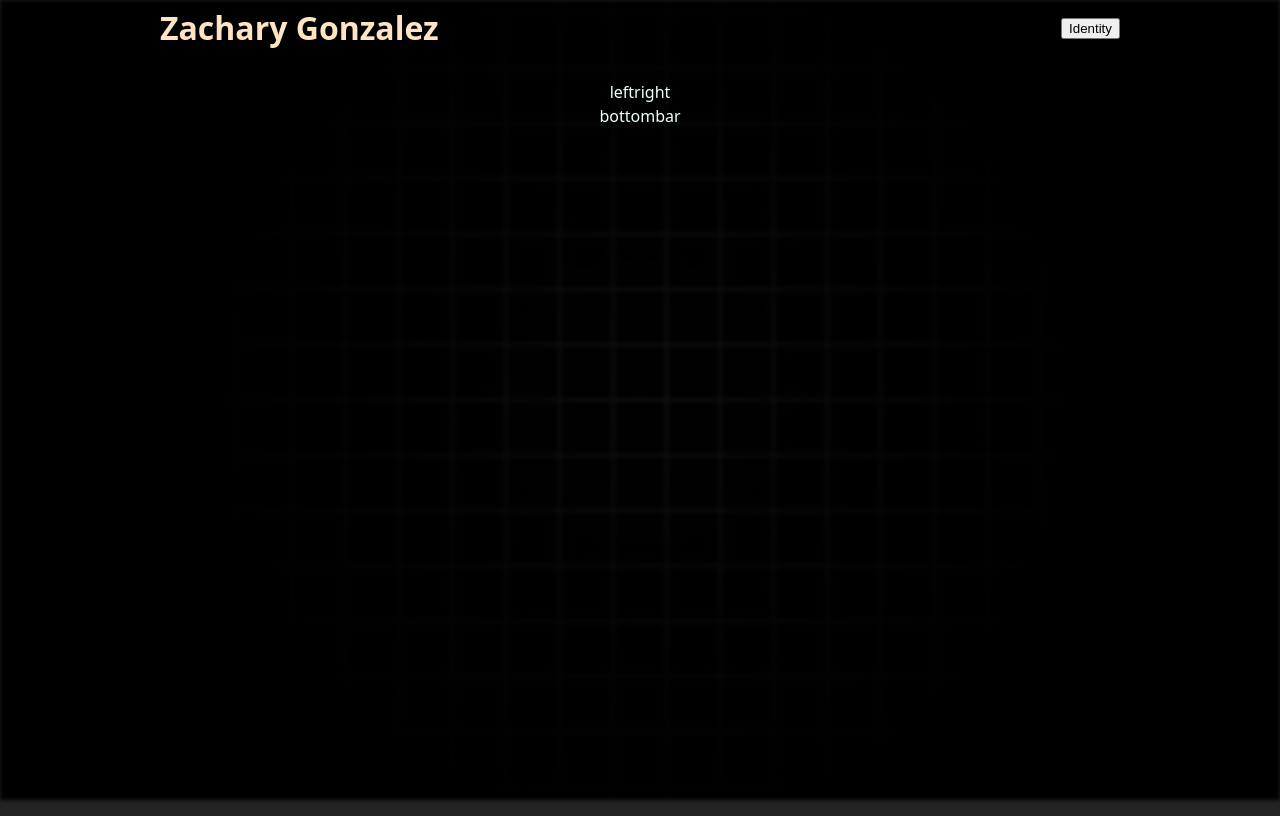
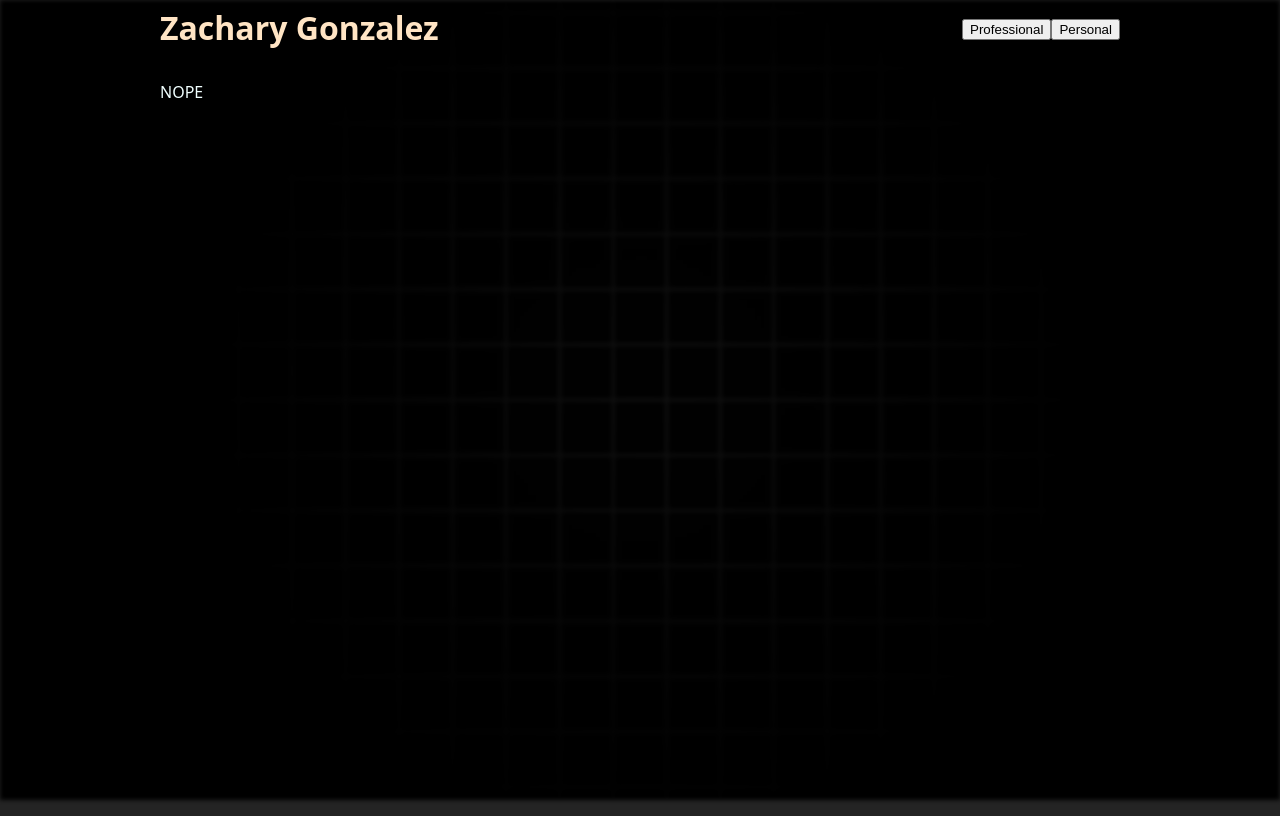
Before and after one commit to ZacharyGonzalez/Portfolio, a React (Vite) app: page /Personal in a window 1280 px wide. Built offline with nearby package versions, Linux system fonts and the light colour scheme.

Commit message:
Adding routing

```diff
--- a/package.json
+++ b/package.json
@@ -11,7 +11,8 @@
   },
   "dependencies": {
     "react": "^19.1.1",
-    "react-dom": "^19.1.1"
+    "react-dom": "^19.1.1",
+    "react-router-dom": "^7.9.4"
   },
   "devDependencies": {
     "@eslint/js": "^9.36.0",
--- a/src/app/App.tsx
+++ b/src/app/App.tsx
@@ -1,11 +1,18 @@
 import './App.css'
+import { Routes, Route } from 'react-router-dom'
 import Professional from './pages/professional'
 import Navbar from '../components/layout/Navbar'
+import Personal from './pages/personal'
+
 function App() {
+
   return (
     <div className='main-parent'>
-      <Navbar />
-      <Professional />
+        <Navbar/>
+        <Routes>
+          <Route path='/' element={<Professional/>}/>
+          <Route path='/Personal' element={<Personal/>}/>
+        </Routes>
     </div>
   )
 }
--- /dev/null
+++ b/src/app/pages/personal.tsx
@@ -0,0 +1,5 @@
+export default function Personal() {
+    return (
+        'NOPE'
+    )
+}
--- a/src/components/layout/Navbar.tsx
+++ b/src/components/layout/Navbar.tsx
@@ -1,13 +1,15 @@
 import './navbar.css'
-import Button from '../ui/Button'
-function test() {
-    return null
-}
+import { useNavigate } from 'react-router-dom'
+
 export default function Navbar() {
+    const navigate = useNavigate();
     return (
         <div className="navbar">
             <h1>Zachary Gonzalez</h1>
-            <Button name={'Identity'} link={test} />
+            <div>
+                <button onClick={() => navigate('/')}>Professional</button>
+                <button onClick={() => navigate('/personal')}>Personal</button>
+            </div>
         </div>
     )
 }
--- a/src/main.tsx
+++ b/src/main.tsx
@@ -1,5 +1,6 @@
 import { StrictMode } from 'react'
 import { createRoot } from 'react-dom/client'
+import { BrowserRouter } from 'react-router-dom';
 import './index.css'
 import App from './app/App';
 
@@ -7,7 +8,9 @@ const root = document.getElementById('root');
 if (!root) throw new Error('No root element found');
 
 createRoot(root).render(
-  <StrictMode>
-    <App />
-  </StrictMode>,
+  <BrowserRouter>
+    <StrictMode>
+      <App />
+    </StrictMode>
+  </BrowserRouter>
 )
```
Also changed, not shown: 1 other file (tests, documents, lock files or other folders).
